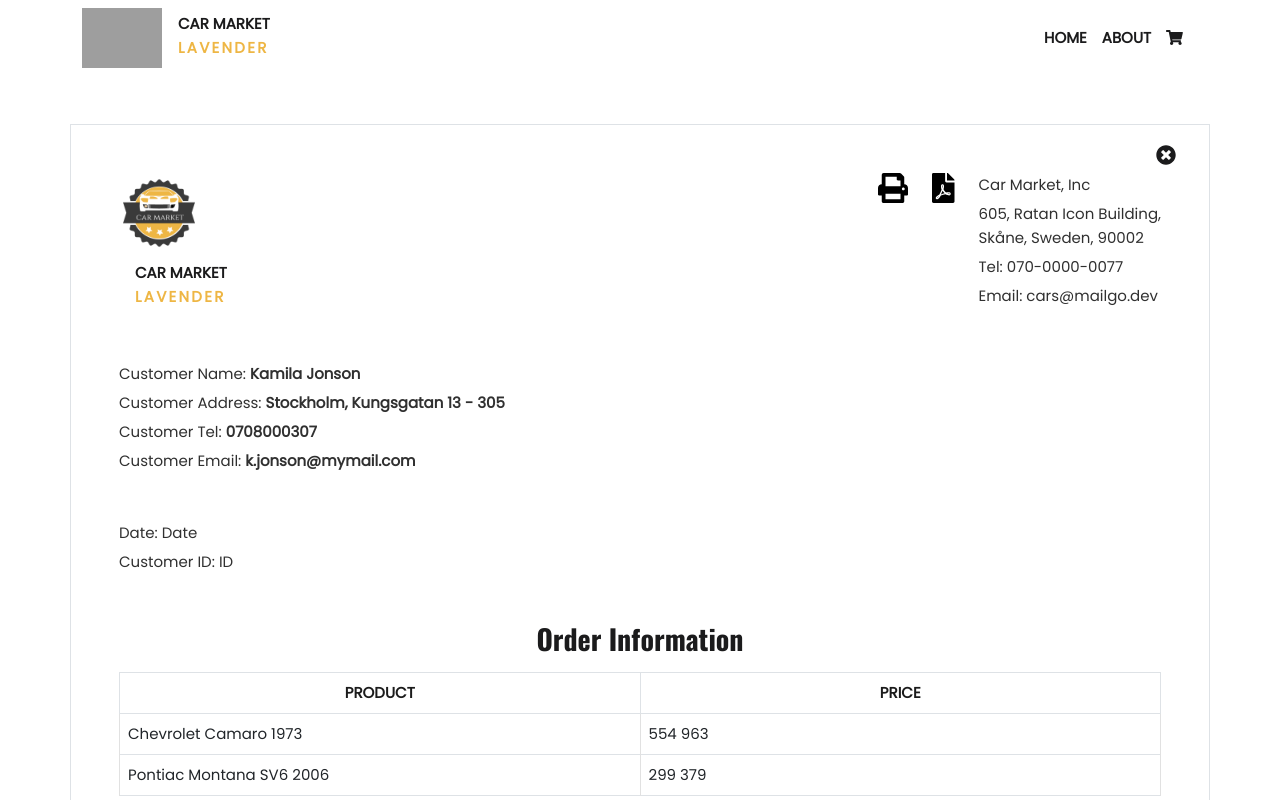
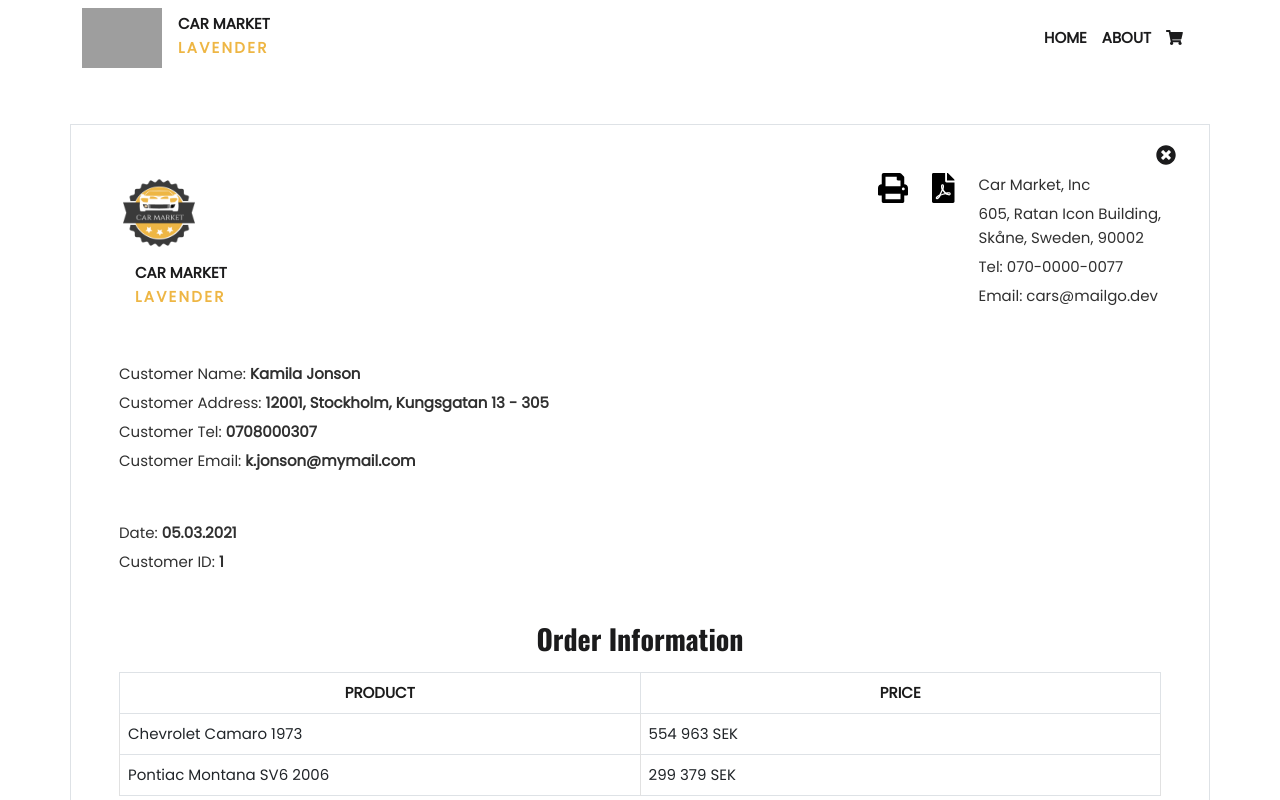
Before and after one commit to SvitlanaRybakova/Bilshop-Lavender, a React (Create React App) app: page /shopping-cart/checkout/confirmation in a window 1280 px wide. Shown: the top 800 px of the page. Built offline with nearby package versions, Linux system fonts and the light colour scheme; grey boxes are pictures that could not be loaded.

Commit message:
Added function for adding date

```diff
--- a/src/contexts/UserContext.js
+++ b/src/contexts/UserContext.js
@@ -5,11 +5,12 @@ export const UserContext = createContext()
 function UserContextProvider(props) {
     const [ userData, setUserInfo ] = useState(
         {
+            userId: 1,
             firstName: 'Kamila',
             lastName: 'Jonson',
             email: 'k.jonson@mymail.com',
             city: 'Stockholm',
-            posrcode: '12001',
+            postcode: '12001',
             streetAddress: 'Kungsgatan 13 - 305',
             phone: '0708000307',
         }
--- a/src/pages/Confirmation.js
+++ b/src/pages/Confirmation.js
@@ -14,10 +14,16 @@ function Confirmation() {
     const { purchases } = useContext(ShopCartContext)
     const { showPrice } = useContext(CarContext);
 
-    console.log(userData);
-
     const printConfirmation = () => {
         window.print()
+    }
+
+    function currentDate() {
+        const today = new Date();
+        const nullBeforeMonth = today.getMonth() <= 9 ? '0' : ''
+        const nullBeforeDay = today.getDate() <= 9 ? '0' : ''
+        const date = nullBeforeDay + today.getDate() + '.' + nullBeforeMonth + (today.getMonth() + 1) + '.' + today.getFullYear();
+        return date
     }
 
     return (
@@ -47,13 +53,13 @@ function Confirmation() {
             </div>
             <div className='customer-contacts mt-5'>
                 <p>Customer Name: <b>{userData.firstName} {userData.lastName}</b></p>
-                <p>Customer Address: <b>{userData.city}, {userData.streetAddress}</b></p>
+                <p>Customer Address: <b>{userData.postcode}, {userData.city}, {userData.streetAddress}</b></p>
                 <p>Customer Tel: <b>{userData.phone}</b></p>
                 <p>Customer Email: <b>{userData.email}</b></p>
             </div>
             <div className='d-flex flex-column d-sm-block mt-5'>
-                <p>Date: Date</p>
-                <p>Customer ID: ID</p>
+                <p>Date: <b>{currentDate()}</b></p>
+                <p>Customer ID: <b>{userData.userId}</b></p>
             </div>
             <div>
                 <h3 className='mt-5 pb-2 text-center'>Order Information</h3>
@@ -69,7 +75,7 @@ function Confirmation() {
                             purchases.products.map((product, i) => (
                                 <tr>
                                     <td>{product.make} {product.model} {product.year}</td>
-                                    <td>{showPrice(product.price)}</td>
+                                    <td>{showPrice(product.price)} SEK</td>
                                 </tr>
                             ))
                         }
```
